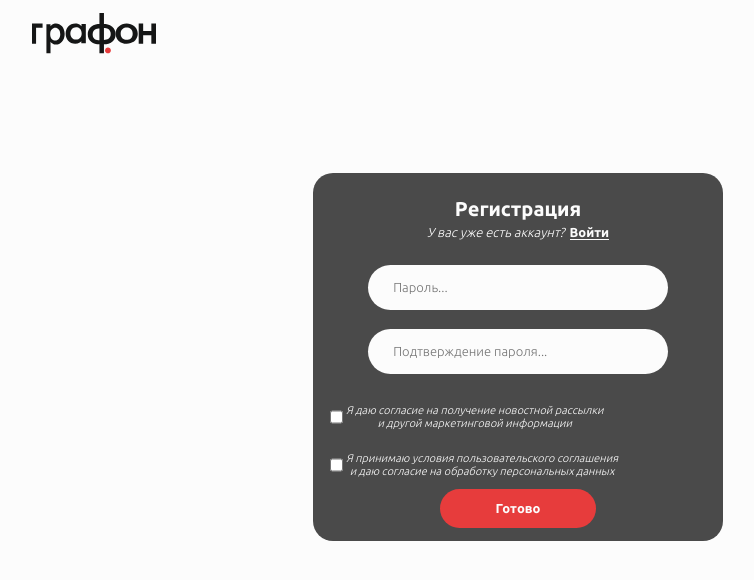
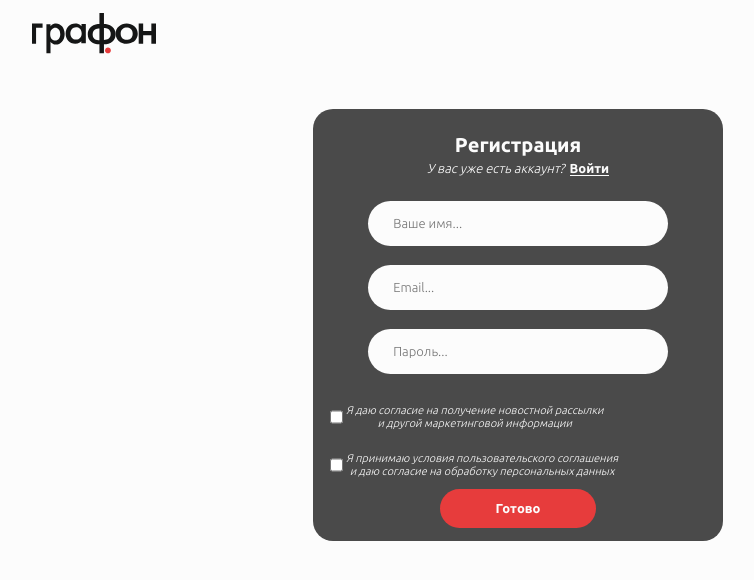
Before and after one commit to Kataiii/ConfiguratorFrontend, a React app: page /login/register/user in a window 1280 px wide. Shown: the top 580 px of the page, without its empty margins (122-876 px from the left). Built offline with nearby package versions, Linux system fonts and the light colour scheme.

Commit message:
add validate, fix input, add helpers

```diff
--- /dev/null
+++ b/src/shared/common/ValidationHelper.ts
@@ -0,0 +1,22 @@
+export const INVALID_PASSWORD_MESSAGE = 'Пароль должен содержать минимум 8 знаков, среди которых есть </br> прописные и строчные буквы, а также специальные символы';
+export const INVALID_NAME_MESSAGE = 'Пустое поле';
+export const INVALID_EMAIL_MESSAGE = 'Неверный формат email';
+
+export class ValidationHelper{
+    static nameValidate(value : string) : string | boolean {
+        if(value.length != 0) return true;
+        return INVALID_NAME_MESSAGE;
+    }
+
+    static emailValidate(value : string) : string | boolean {
+        let regex : RegExp = /(?:[a-z0-9!#$%&'*+/=?^_`{|}~-]+(?:\.[a-z0-9!#$%&'*+/=?^_`{|}~-]+)*|"(?:[\x01-\x08\x0b\x0c\x0e-\x1f\x21\x23-\x5b\x5d-\x7f]|\\[\x01-\x09\x0b\x0c\x0e-\x7f])*")@(?:(?:[a-z0-9](?:[a-z0-9-]*[a-z0-9])?\.)+[a-z0-9](?:[a-z0-9-]*[a-z0-9])?|\[(?:(?:(2(5[0-5]|[0-4][0-9])|1[0-9][0-9]|[1-9]?[0-9]))\.){3}(?:(2(5[0-5]|[0-4][0-9])|1[0-9][0-9]|[1-9]?[0-9])|[a-z0-9-]*[a-z0-9]:(?:[\x01-\x08\x0b\x0c\x0e-\x1f\x21-\x5a\x53-\x7f]|\\[\x01-\x09\x0b\x0c\x0e-\x7f])+)\])/;
+        if(regex.test(value.toLocaleLowerCase())) return true;
+        return INVALID_EMAIL_MESSAGE;
+    }
+
+    static passworsValidate(value : string) : string | boolean {
+        let regex : RegExp = /^(?=.*\d)(?=.*[a-z])(?=.*[A-Z])(?=.*[!@#$%^&*]).{8,}$/;
+        if(regex.test(value)) return true;
+        return INVALID_PASSWORD_MESSAGE;
+    }
+}
--- a/src/shared/ui/FormPart/ErrorForm.tsx
+++ b/src/shared/ui/FormPart/ErrorForm.tsx
@@ -8,9 +8,11 @@ interface ErrorFormProps{
 
 const ErrorForm = (props : ErrorFormProps) => {
     return(
-        <div className={styles.FormError}>
-            <img className={styles.FormErrorImg} src={Error} alt="icon-error"/>
-            <p dangerouslySetInnerHTML={{ __html: props.errorcontent }} className={styles.FormErrorContent}></p>
+        <div className={styles.FormErrorWrap}>
+            <div className={styles.FormError}>
+                <img className={styles.FormErrorImg} src={Error} alt="icon-error"/>
+                <p dangerouslySetInnerHTML={{ __html: props.errorcontent }} className={styles.FormErrorContent}></p>
+            </div>
         </div>
     )
 }
--- a/src/shared/ui/FormPart/HelperForm.tsx
+++ b/src/shared/ui/FormPart/HelperForm.tsx
@@ -2,6 +2,7 @@ import styles from "./css/InputForm.module.css"
 
 const HelperForm = (props: { content: string | null }) => {
     return (
+        <div className={styles.FormErrorWrap}>
             <div className={styles.FormError}>
                 {
                     props.content == null
@@ -11,6 +12,7 @@ const HelperForm = (props: { content: string | null }) => {
                         <p dangerouslySetInnerHTML={{ __html: props.content }} className={styles.FormErrorContent}></p>
                 }
             </div>
+        </div>
     )
 }
 
--- a/src/shared/ui/FormPart/InputForm.tsx
+++ b/src/shared/ui/FormPart/InputForm.tsx
@@ -1,25 +1,44 @@
 import styles from "./css/InputForm.module.css"
+import { useState } from "react";
 
 export interface InputFormProps{
     type : string,
     placeholder : string,
-    onBlur : {() : void} | undefined,
+    onBlur : {(value : string) : void} | undefined,
     onFocus : {() : void} | undefined,
     onMouseEnter : {() : void} | undefined,
     onMouseLeave : {() : void} | undefined,
-    onChange : {(e: React.ChangeEvent<HTMLInputElement>) : void} | undefined
+    onChange : {(e: React.ChangeEvent<HTMLInputElement> | string) : void} | undefined,
+    errorVis : boolean
 }
 
 const InputForm = (props : InputFormProps) => {
+    const [inputValue, stateInputValue] = useState(
+        {
+            value : ''
+        }
+    );
+
+    const onChangeHandler = (e: React.ChangeEvent<HTMLInputElement>) => {
+        stateInputValue({
+            ...inputValue, value: e.target.value
+        });
+        if(typeof e === "string" && props.onChange != undefined){
+            props.onChange(e);
+        }
+    }
+
+    const style = props.errorVis ? styles.FormInputEr : styles.FormInput;
+
     return(
-        <input className={styles.FormInput}
+        <input className={style}
                 type={props.type}
                 placeholder={props.placeholder}
-                onBlur={props.onBlur}
+                onBlur={() => {if(props.onBlur != undefined)props.onBlur(inputValue.value);}}
                 onFocus={props.onFocus}
                 onMouseEnter={props.onMouseEnter}
                 onMouseLeave={props.onMouseLeave}
-                onChange={props.onChange}/>
+                onChange={onChangeHandler}/>
     );
 }
 
--- a/src/shared/ui/FormPart/WrapInputForm.tsx
+++ b/src/shared/ui/FormPart/WrapInputForm.tsx
@@ -15,12 +15,11 @@ interface IWrapInputFormProps{
     type : string,
     placeholderInput : string,
     hasHelper : boolean,
-    onFocus : {() : void} | undefined
     contentHelper : string | null,
-    onBlur : {() : void} | undefined,
+    onBlur : {(value : string) : string | boolean} | undefined,
     error : string,
     //onChange : () => void | null
-    onChange : {(e: React.ChangeEvent<HTMLInputElement>) : void} | undefined,
+    onChange : {(e: React.ChangeEvent<HTMLInputElement> | string) : void} | undefined,
     //state : IFormLogin,
 }
 
@@ -33,7 +32,8 @@ const WrapInputForm = (props : IWrapInputFormProps) => {
     const onMouseEnterHandler  = () => {
         if(props.hasHelper == true){
             setHelperState({
-                ...helperState, isVisibleHelper : true
+                isVisibleHelper : true,
+                isVisibleError : false
             })
         }
     }
@@ -54,16 +54,33 @@ const WrapInputForm = (props : IWrapInputFormProps) => {
         }
     }
 
+    const onBlurHandler = (value : string) => {
+        if(props.onBlur != undefined){
+            let result : string | boolean = props.onBlur(value);
+            if(typeof result === "string"){
+                setHelperState({
+                    ...helperState, isVisibleError : true
+                })
+            }
+        }
+    }
+
     return (
         <div className={styles.FormDivWrapError}>
+            {/*{
+                helperState.isVisibleError == true
+                ?
+
+                :
+            }*/}
             <InputForm type={props.type}
                         placeholder={props.placeholderInput}
-                        onBlur={props.onBlur}
-                        //onFocus={props.onFocus}
+                        onBlur={onBlurHandler}
                         onFocus={onFocusHandler}
                         onMouseEnter={onMouseEnterHandler}
                         onMouseLeave={onMouseLeaveHandler}
-                        onChange={props.onChange}></InputForm>
+                        onChange={props.onChange}
+                        errorVis={helperState.isVisibleError}/>
             {
                 helperState.isVisibleError == true
                     ?
--- a/src/widgets/FormRegistUser.tsx
+++ b/src/widgets/FormRegistUser.tsx
@@ -4,29 +4,46 @@ import WrapInputForm from "../shared/ui/FormPart/WrapInputForm";
 import { useState } from "react";
 import Button from "../shared/ui/ButtonPrim";
 import CheckboxForm from "../shared/ui/FormPart/CheckboxForm";
+import { ValidationHelper, INVALID_EMAIL_MESSAGE, INVALID_NAME_MESSAGE, INVALID_PASSWORD_MESSAGE } from "../shared/common/ValidationHelper";
 
-export interface IFormLogin {
+export interface IFormRegUser {
+    name : string
     email: string,
     password: string,
     failAuth: boolean
 }
 
 const FormRegistUser = () => {
-    const [registState, setLoginState] = useState<IFormLogin>({
+    const [registState, setLoginState] = useState<IFormRegUser>({
+        name: '',
         email: '',
         password: '',
         failAuth: false
     })
 
-    const onBlurEmail = (e: React.ChangeEvent<HTMLInputElement>) => {
+    const onBluerName = (e: React.ChangeEvent<HTMLInputElement> | string) => {
+        if(typeof e != 'string')
+        setLoginState({
+            ...registState, name: e.target.value
+        });
+    }
+
+    const onBlurEmail = (e: React.ChangeEvent<HTMLInputElement> | string) => {
+        if(typeof e != 'string')
         setLoginState({
             ...registState, email: e.target.value
         });
-        console.log("change");
+    }
+
+    const onBlurPassword = (e: React.ChangeEvent<HTMLInputElement> | string) => {
+        if(typeof e != 'string')
+        setLoginState({
+            ...registState, password: e.target.value
+        });
     }
 
     return (
-        <div className={styles.FormDiv}>
+        <div className={styles.FormDivReg}>
             <h1 className={styles.FormTitle}>Регистрация</h1>
             <div className={styles.FormDivWrapLink}>
                 <p className={styles.FormContent}>У вас уже есть аккаунт?  </p>
@@ -34,36 +51,35 @@ const FormRegistUser = () => {
                     <p className={styles.FormLink}>Войти</p>
                 </Link>
             </div>
-            {/*<WrapInputForm type="text"
+            <WrapInputForm type="text"
                 placeholderInput="Ваше имя..."
-                action={onBlurEmail}
-                state={registState}
-                error="Незаполненное поле"
-                hasHelper={false}/>
+                hasHelper={false}
+                contentHelper={null}
+                onBlur={ValidationHelper.nameValidate}
+                onChange={onBluerName}
+                error={INVALID_NAME_MESSAGE}/>
             <WrapInputForm type="text"
                 placeholderInput="Email..."
-                action={onBlurEmail}
-                state={registState}
-                error="Неверный формат email"
-                hasHelper={false}/>*/}
+                hasHelper={false}
+                contentHelper={null}
+                onBlur={ValidationHelper.emailValidate}
+                onChange={onBlurEmail}
+                error={INVALID_EMAIL_MESSAGE}/>
             <WrapInputForm type="password"
                 placeholderInput="Пароль..."
                 hasHelper={true}
-                onFocus={() => {console.log('Helper')}}
                 contentHelper = "Пароль должен содержать минимум 8 знаков, среди которых есть </br> прописные и строчные буквы, а также специальные символы"
-                onBlur={() => {console.log('error')}}
-                onChange={onBlurEmail}
-                error="Пароль должен содержать минимум 8 знаков, среди которых есть </br> прописные и строчные буквы, а также специальные символы"
-                />
-            <WrapInputForm type="password"
+                onBlur={ValidationHelper.passworsValidate}
+                onChange={onBlurPassword}
+                error={INVALID_PASSWORD_MESSAGE}/>
+            {/*<WrapInputForm type="password"
                 placeholderInput="Подтверждение пароля..."
                 hasHelper={false}
-                onFocus={undefined}
                 contentHelper={null}
-                onBlur={() => {console.log('error')}}
+                onBlur={undefined}
                 onChange={onBlurEmail}
                 error="Пароли не совпадают"
-            />
+            />*/}
             <CheckboxForm ischecked={true}
                           content="Я даю согласие на получение новостной рассылки </br> и другой маркетинговой информации"/>
             <CheckboxForm ischecked={false}
--- a/src/widgets/css/Form.module.css
+++ b/src/widgets/css/Form.module.css
@@ -3,6 +3,15 @@
     border-radius: 20px;
     width: 30%;
     margin: 8% auto;
+    padding: 1%;
+    text-align: center;
+}
+
+.FormDivReg{
+    background: #4A4A4A;
+    border-radius: 20px;
+    width: 30%;
+    margin: 3% auto 0;
     padding: 1%;
     text-align: center;
 }
```
Also changed, not shown: src/shared/ui/FormPart/css/InputForm.module.css (+24 -2 lines). Lines whose indentation alone changed are shown as unchanged.
